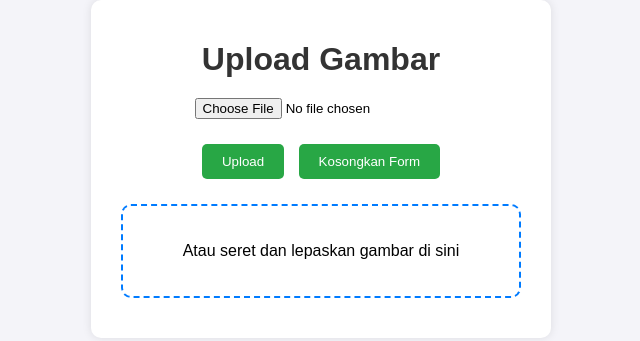
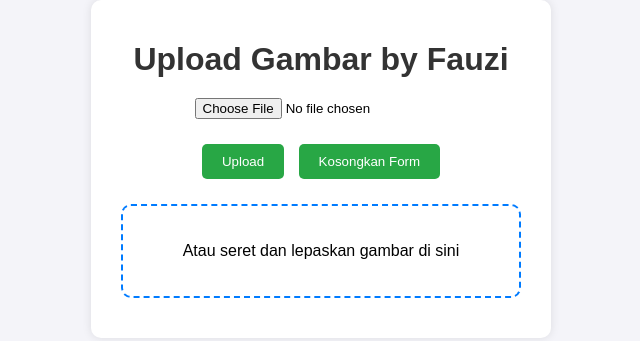
Before and after one commit to Fauzdwn/uploadimg, a plain HTML site: page uploadd.html in a window 1280 px wide. Shown: the whole page, without its empty margins (319-959 px from the left). Drawn offline with Linux system fonts and the light colour scheme.

Commit message:
update uploadd.html

```diff
--- a/uploadd.html
+++ b/uploadd.html
@@ -3,7 +3,7 @@
 <head>
     <meta charset="UTF-8">
     <meta name="viewport" content="width=device-width, initial-scale=1.0">
-    <title>Upload Gambar</title>
+    <title>Upload Gambar by fauzi</title>
     <!-- Tambahkan SDK Firebase -->
     <script src="https://www.gstatic.com/firebasejs/8.10.0/firebase-app.js"></script>
     <script src="https://www.gstatic.com/firebasejs/8.10.0/firebase-storage.js"></script>
@@ -113,7 +113,7 @@
 </head>
 <body>
     <div class="container">
-        <h1>Upload Gambar</h1>
+        <h1>Upload Gambar by Fauzi</h1>
         <form id="uploadForm">
             <input type="file" id="imageInput" accept="image/*" required>
             <button type="submit">Upload</button>
```
